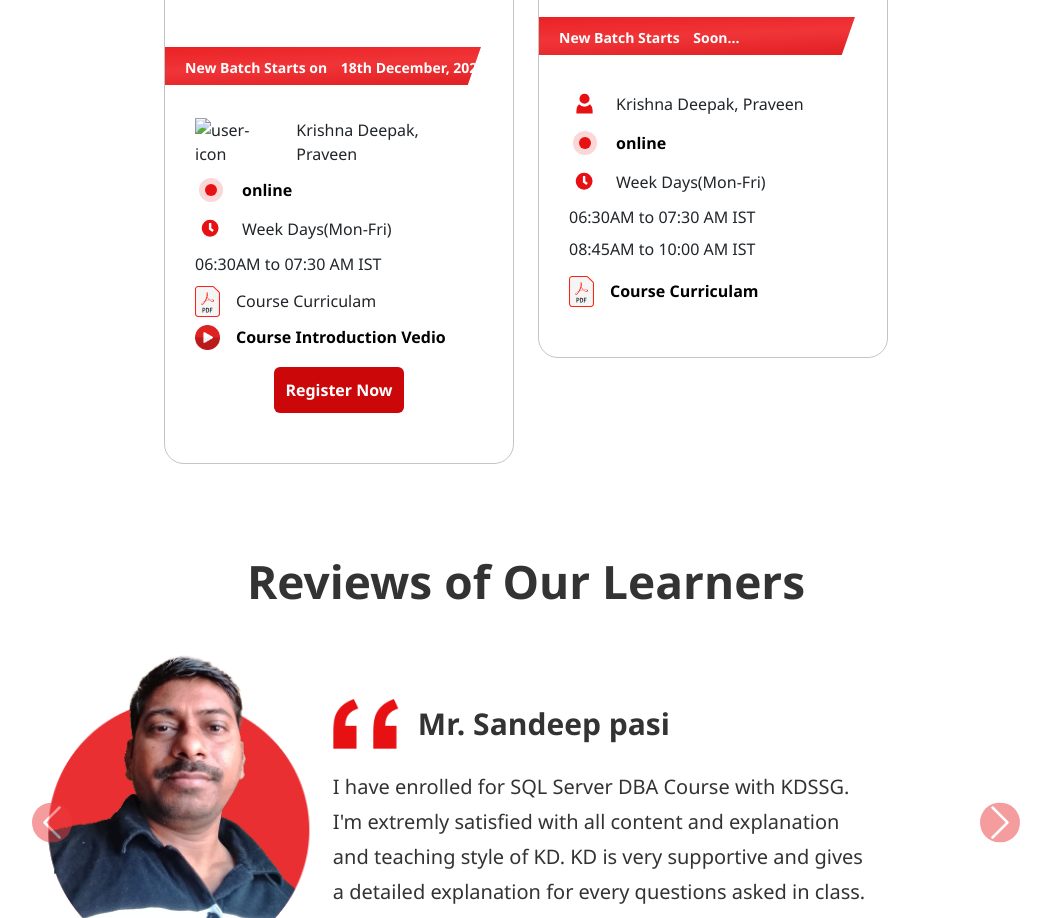
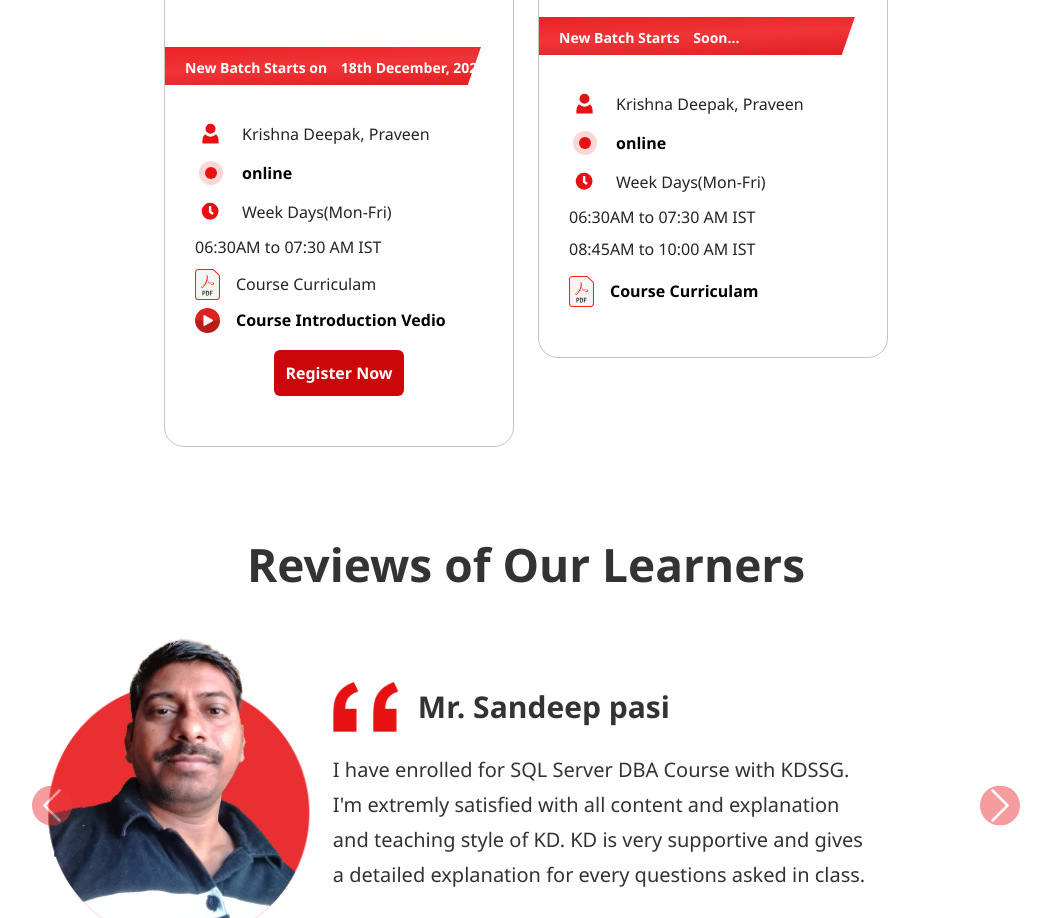
Before and after one commit to SRAVANI-PAILA/KDSSG-Training-Center, a plain HTML site: page index.html in a window 1280 px wide. Shown: the part 3289-4207 px from the top of the page, without its empty margins (114-1165 px from the left). Drawn offline with nearby package versions, Linux system fonts and the light colour scheme.

Commit message:
adding user-icon

```diff
--- a/index.html
+++ b/index.html
@@ -194,7 +194,7 @@
                             <div class="training-time">
                                <ul class="d-flex flex-column gap-2">
                                 <li class="d-flex align-items-center gap-3">
-                                  <img src="icon.svg" alt="user-icon">
+                                  <img src="user-icon.svg" alt="user-icon">
                                   <p>Krishna Deepak, Praveen</p>
                                 </li>
                                 <li class="d-flex align-items-center gap-3">
```
